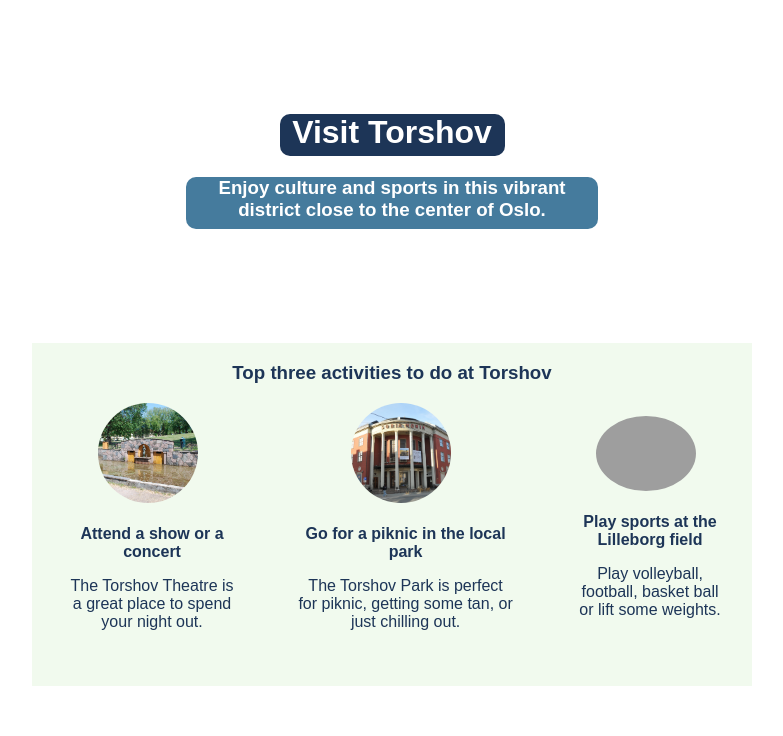
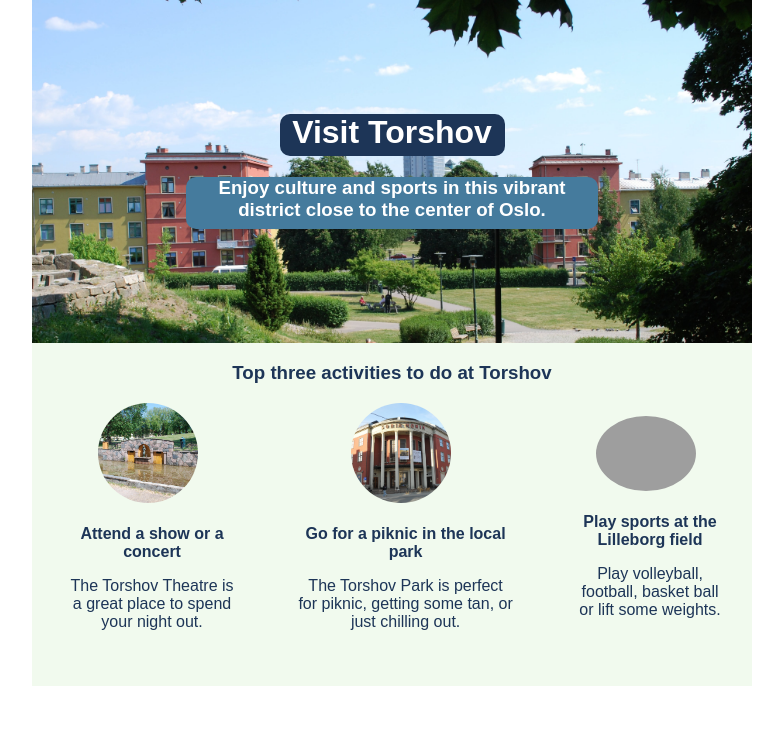
Before and after one commit to aarcis/hometown-page, a plain HTML site: page index.html in a window 1280 px wide. Shown: the top 736 px of the page, without its empty margins (248-1031 px from the left). Drawn offline with nearby package versions, Linux system fonts and the light colour scheme; grey boxes are pictures that could not be loaded.

Commit message:
Update styles.css

```diff
--- a/styles.css
+++ b/styles.css
@@ -1,12 +1,3 @@
-/**
-Palette: https://scrimba.com/links/hometown-palette
-RED: #E63946
-LIGHT: #F1FAEE
-AQUA: #A8DADC
-LIGHT BLUE: #457B9D
-DARK BLUE: #1D3557
-
-*/
 
 * {
     margin: 0;
@@ -34,7 +25,7 @@ img {
 #hero{
     width: 720px;
     height: 343px;
-    background-image: url("images/torshov.jpg");
+    background-image: url("torshov.jpg");
     background-size: cover;
     display: flex;
     flex-direction: column;
```
